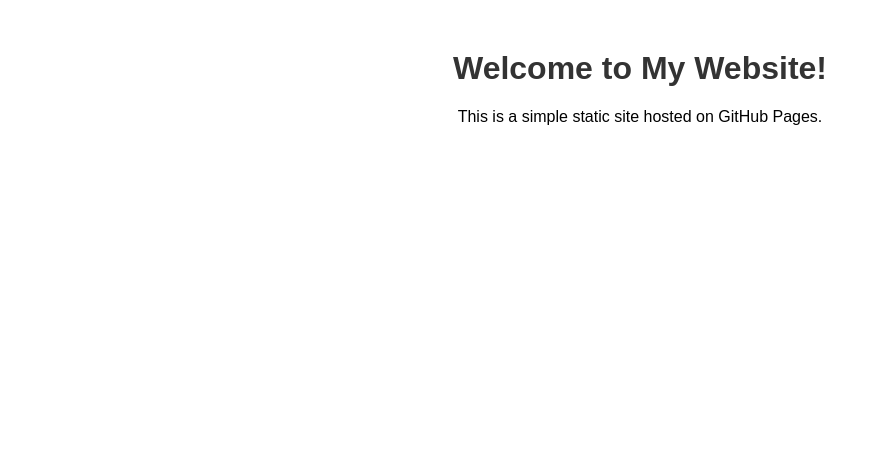
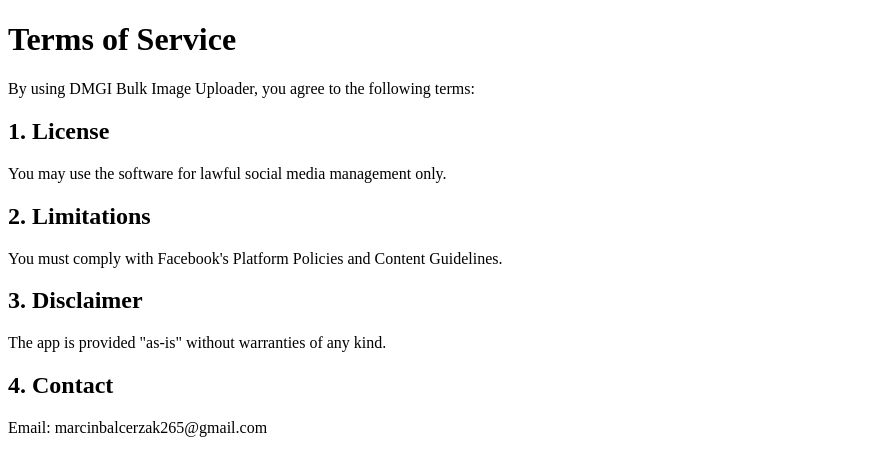
Before and after one commit to gayandisanayaka/DMGI, a plain HTML site: page terms-of-service.html in a window 1280 px wide. Shown: the whole page, without its empty margins (0-879 px from the left). Drawn offline with Linux system fonts and the light colour scheme.

Commit message:
Update terms-of-service.html

```diff
--- a/terms-of-service.html
+++ b/terms-of-service.html
@@ -1,22 +1,22 @@
 <!DOCTYPE html>
-<html lang="en">
+<html>
 <head>
-    <meta charset="UTF-8">
-    <meta name="viewport" content="width=device-width, initial-scale=1.0">
-    <title>My Website</title>
-    <style>
-        body {
-            font-family: Arial, sans-serif;
-            text-align: center;
-            margin-top: 50px;
-        }
-        h1 {
-            color: #333;
-        }
-    </style>
+    <title>Terms of Service – DMGI Bulk Image Uploader</title>
 </head>
 <body>
-    <h1>Welcome to My Website!</h1>
-    <p>This is a simple static site hosted on GitHub Pages.</p>
+    <h1>Terms of Service</h1>
+    <p>By using DMGI Bulk Image Uploader, you agree to the following terms:</p>
+
+    <h2>1. License</h2>
+    <p>You may use the software for lawful social media management only.</p>
+
+    <h2>2. Limitations</h2>
+    <p>You must comply with Facebook's Platform Policies and Content Guidelines.</p>
+
+    <h2>3. Disclaimer</h2>
+    <p>The app is provided "as-is" without warranties of any kind.</p>
+
+    <h2>4. Contact</h2>
+    <p>Email: marcinbalcerzak265@gmail.com</p>
 </body>
 </html>
```
